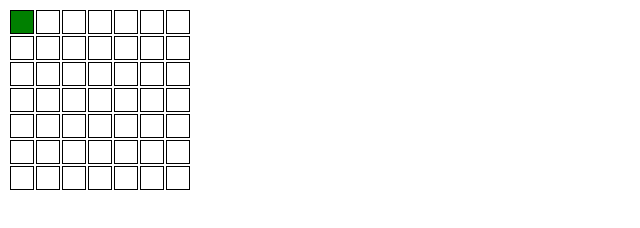
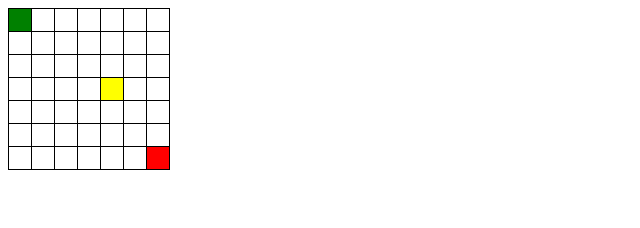
Before and after one commit to Elowarp/projetEscapeGame, a plain HTML site: page game2d.html in a window 1280 px wide. Both pictures are taken after a click on the element 22 px from the left and 22 px from the top of the page. Shown: the whole page, without its empty margins (0-640 px from the left). Drawn offline with Linux system fonts and the light colour scheme.

Commit message:
Jeu Clé + Porte

```diff
--- a/css/style.css
+++ b/css/style.css
@@ -2,8 +2,24 @@ td{
     width: 20px;
     height: 20px;
     border: solid 1px black;
-    text-align: center
+    text-align: center;
 }
+
+table{
+    border-collapse: collapse;
+    border-spacing: 0;
+}
+
 #player {
     background-color: green;
 }
+.porte {
+    background-color: red;
+}
+.cle {
+    background-color: yellow;
+}
+
+.open{
+    background-color: rgb(0, 165, 0);
+}
--- a/game2d.html
+++ b/game2d.html
@@ -12,7 +12,7 @@
             */
             const sizeTableGame = {
                 sizeX: 7,
-                sizeY: 7
+                sizeY: 7,
             }
 
             const player = {
@@ -21,29 +21,30 @@
                 posY: 0,
             }
 
+            const objets = {
+                cle: {
+                    DOMElement: null,
+                    found: false,
+                    posX: 3,
+                    posY: 4,
+                },
+                porte: {
+                    DOMElement: null,
+                    open: false,
+                },
+            }
+
 
             /*
                 Code Principal
             */
             const tableauGLO = createTable(sizeTableGame.sizeX, sizeTableGame.sizeY);
-            setEventListener(tableauGLO)
-
-
+            setEventListeners(tableauGLO)
 
 
             /*
                 Fonctions
             */
-            function setEventListener(tableau){
-                tableau.forEach(ligne => {
-                    ligne.forEach(element => {
-                        element.addEventListener("click", () => {
-                            changePlayerPosition(element)
-                        });
-                    });
-                });
-            }
-
             function createTable(sizeX, sizeY){
                 let tableDOM = document.createElement("table");
                 let tableau = [];
@@ -58,7 +59,16 @@
                         if (player.posX == i && player.posY == j){
                             column.id = "player";
                             player.DOMElement = column;
+
+                        } else if (i == sizeX-1 && j == sizeY-1){
+                            objets.porte.DOMElement = column;
+                            objets.porte.DOMElement.classList= "porte"
+
+                        } else if (i == objets.cle.posX && j == objets.cle.posY){
+                            objets.cle.DOMElement = column;
+                            objets.cle.DOMElement.classList = "cle"
                         }
+
                         row.appendChild(column);
                         ligne.push(column);
                     }
@@ -68,14 +78,55 @@
                 tableDOM.id = "tableDeJeu";
 
                 document.body.appendChild(tableDOM);
-
                 return tableau;
             }
 
+            function setEventListeners(tableau){
+                tableau.forEach((line) => {
+                    line.forEach((element) => {
+                        element.addEventListener("click", () => { changePlayerPosition(element) })
+                    })
+                })
+            }
+
             function changePlayerPosition(newPosition){
-                player.DOMElement.style.background = "none";
-                newPosition.style.background = "green";
+                var coordonnes = getCoordinates(newPosition);
+                if (newPosition == objets.cle.DOMElement){
+                    player.DOMElement.id = "";
+                    newPosition.id = "player";
+
+                    objets.porte.open = true;
+                    objets.porte.DOMElement.classList += " open";
+
+                    objets.cle.found = true;
+                    objets.cle.DOMElement.classList = "";
+
+                } else if (newPosition == objets.porte.DOMElement){
+                    if (objets.porte.open){
+                        player.DOMElement.id = "";
+                        newPosition.id = "player";
+                        alert("Gagné !");
+
+                    } else {
+                        alert("Vous ne pouvez pas y renter ! Il vous faut une clé !")
+                        return
+                    }
+                } else {
+                    player.DOMElement.id = "";
+                    newPosition.id = "player";
+
+                }
                 player.DOMElement = newPosition;
+            }
+
+            function getCoordinates(domContent){
+                for(var y = 0; y < tableauGLO.length; y++){
+                    for(var x = 0; x < tableauGLO[y].length; x++){
+                        if (tableauGLO[y][x] == domContent){
+                            return {x, y}
+                        }
+                    }
+                }
             }
         </script>
     </body>
```
